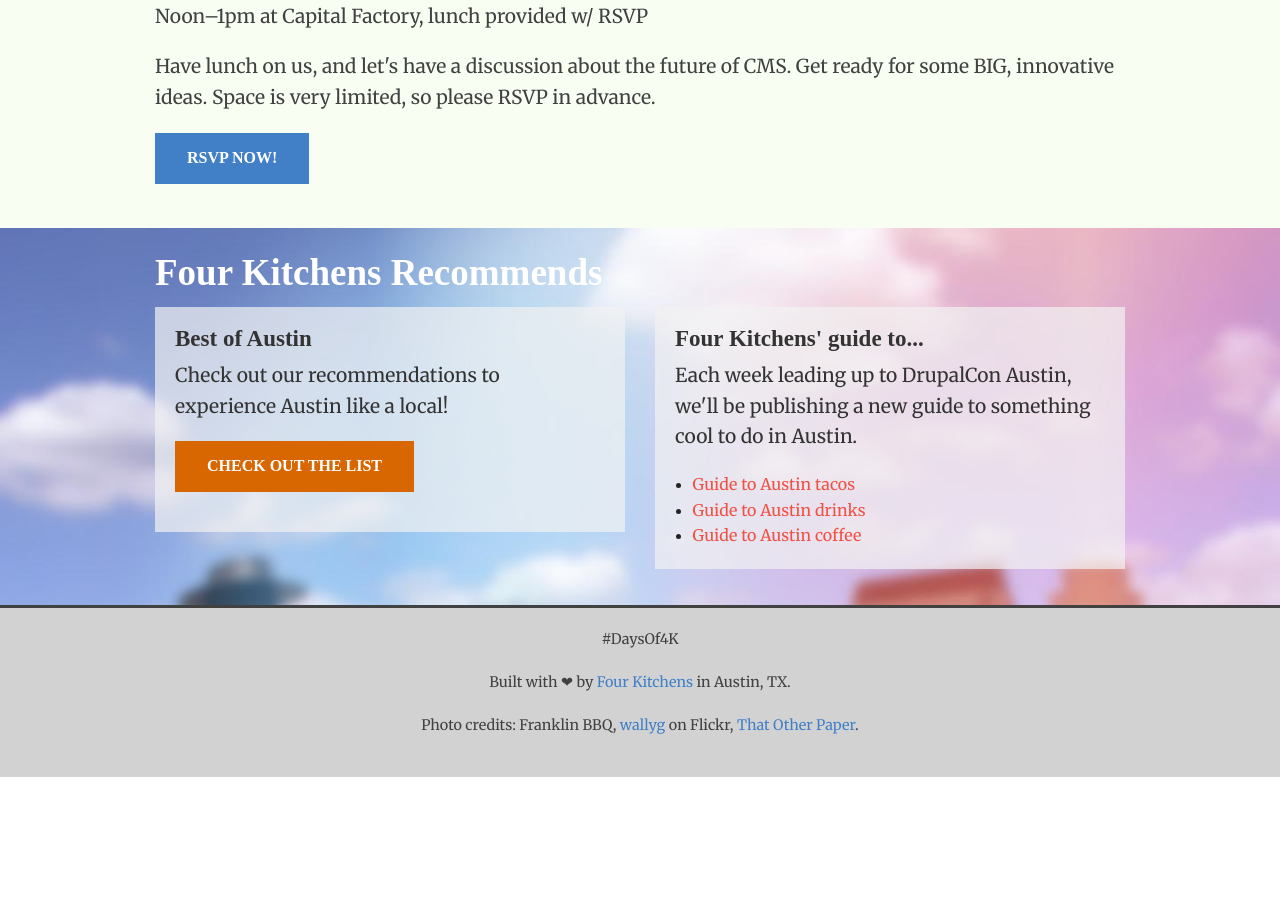
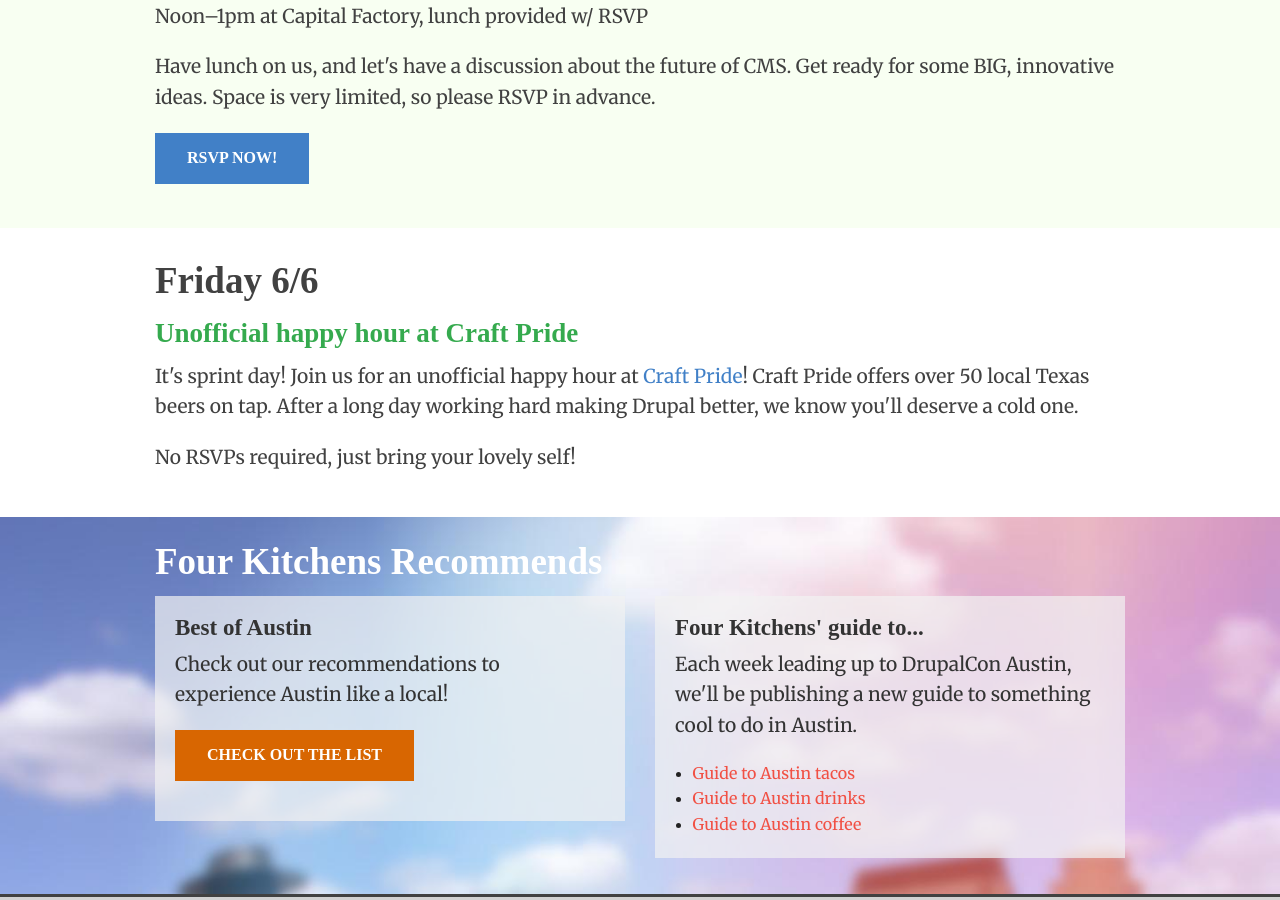
Before and after one commit to fourkitchens/4days-of-4K, a Jekyll site: the page built from index.html, in a window 1280 px wide and 900 px high, scrolled down 1895 px. Built offline with Jekyll 4.4.1, drawn with Linux system fonts in a browser that asks for light colours; some web fonts are replaced; Markdown is read by kramdown in place of the engine named in the settings; before the commit the page ends 2672 px from its top, so only the background shows below that.

Commit message:
Adding Craft Pride happy hour

```diff
--- a/index.html
+++ b/index.html
@@ -89,6 +89,21 @@
   </div>
 </div>
 
+<!-- Friday -->
+<div class="days">
+  <div class="row">
+    <div class="large-12 columns">
+      <div>
+        <h2>Friday 6/6</h2>
+          <h3>Unofficial happy hour at Craft Pride</h3>
+          <p>It's sprint day! Join us for an unofficial happy hour at <a href="http://craftprideaustin.com/">Craft Pride</a>! Craft Pride offers over 50 local Texas beers on tap. After a long day working hard making Drupal better, we know you'll deserve a cold one.</p>
+          <p>No RSVPs required, just bring your lovely self!</p>
+      </div>
+    </div>
+  </div>
+
+</div>
+
 <div class="recommends">
     <div class="row">
       <div class"large-12 columns">
```
